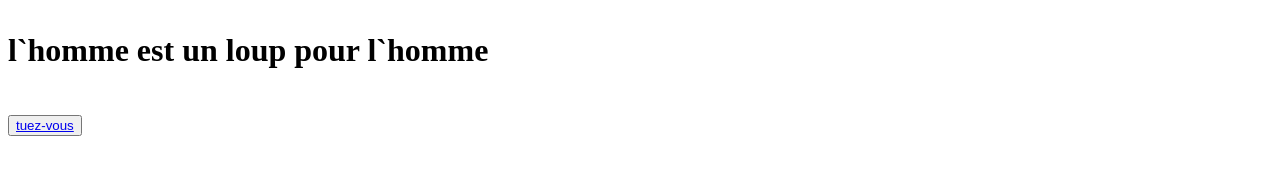
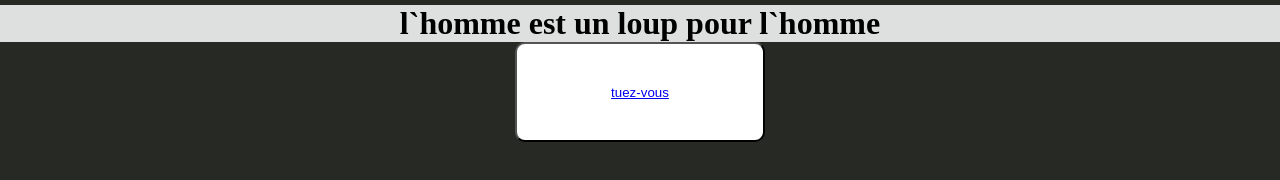
Before and after one commit to Lee20charly/Lee-charly-teste, a plain HTML site: page index.html in a window 1280 px wide. Drawn offline with Linux system fonts and the light colour scheme.

Commit message:
la version de mon css de basse-1

```diff
--- a/index.html
+++ b/index.html
@@ -4,10 +4,11 @@
     <meta charset="UTF-8">
     <meta name="viewport" content="width=., initial-scale=1.0">
     <title> bienvenue </title>
+    <link rel="stylesheet" href="styles/styles.css">
 </head>
-<body>
-    <h1>
-        <p> l`homme est un loup pour l`homme </p>
+<body class="section">
+    <h1 class="content">
+        <p class="texte"> l`homme est un loup pour l`homme </p>
         <button class="button"> <a href="liens"> tuez-vous </a></button>
 
     </h1>
--- /dev/null
+++ b/styles/styles.css
@@ -0,0 +1,50 @@
+
+* {
+
+padding: 0px;
+margin: 0px;
+
+}
+
+.section {
+    height: 100%;
+
+background-color: rgb(39, 41, 37) ;
+gap: 20px;
+
+}
+
+.content {
+
+height: 100%;
+text-align: center;
+margin-top: 5px;
+
+
+}
+
+.texte {
+
+background-color: rgb(222, 223, 223);
+height: 100%;
+
+}
+
+
+
+.button {
+
+background-color: rgb(255, 255, 255);
+cursor: pointer;
+height: 100px;
+width: 250px;
+border-radius: 10px;
+
+
+}
+.button:hover {
+
+    background-color: rgb(255, 0, 0);
+
+
+    }
```
